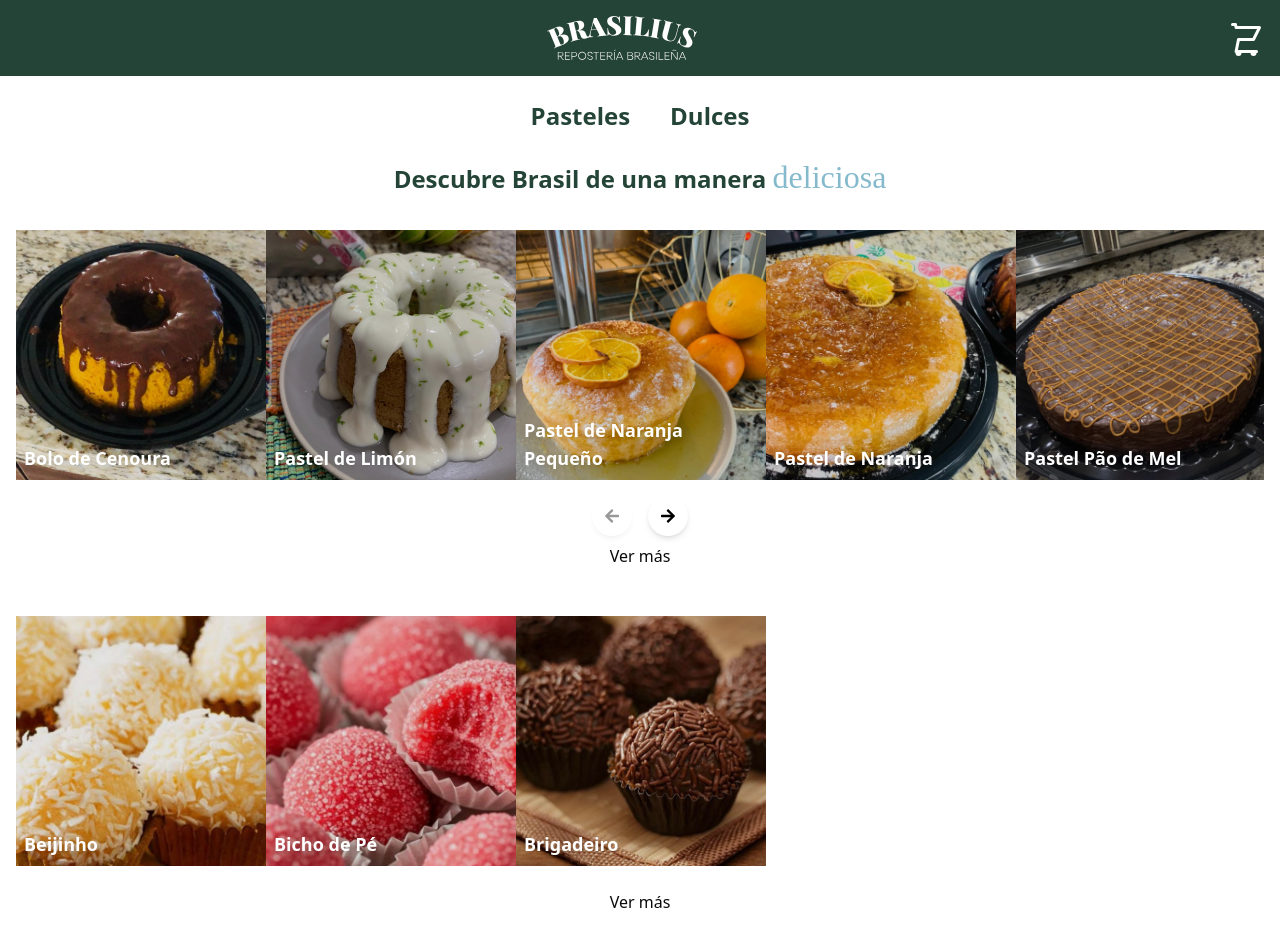
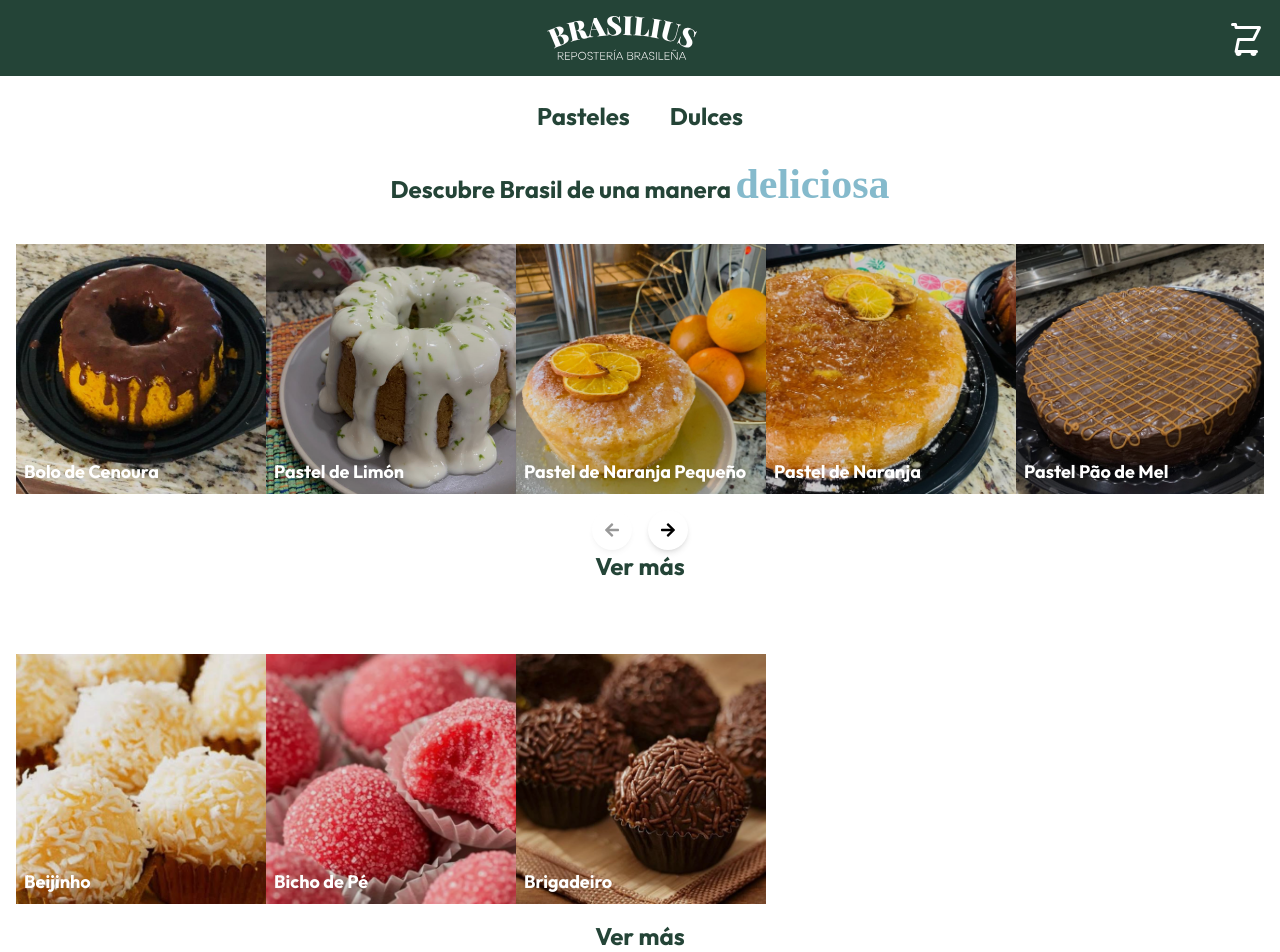
Before and after one commit to Ivan-Herrera-Garcia/shopcake, a Next.js app: page / in a window 1280 px wide. Shown: the top 952 px of the page. Built offline with nearby package versions, Linux system fonts and the light colour scheme; a web font is replaced by a local one.

Commit message:
cambios de diseño

```diff
--- a/app/globals.css
+++ b/app/globals.css
@@ -48,6 +48,9 @@
 }
 
 :root {
+  --font-geist-sans: "Geist Sans", sans-serif;
+  --font-geist-mono: "Geist Mono", monospace;
+  --font-outfit: "Outfit", sans-serif;
   --radius: 0.625rem;
   --background: oklch(1 0 0);
   --foreground: oklch(0.145 0 0);
@@ -140,10 +143,12 @@
 
 .cursive {
   font-family: "Cedarville Cursive", cursive;
-  font-weight: 400;
+  font-weight: 600;
+  font-size: 42px;
   font-style: normal;
 }
 
 html {
   scroll-behavior: smooth;
+  font-family: var(--font-outfit);
 }
--- a/app/layout.js
+++ b/app/layout.js
@@ -1,4 +1,4 @@
-import { Geist, Geist_Mono } from "next/font/google";
+import { Geist, Geist_Mono, Outfit } from "next/font/google";
 import Providers from "./Providers";
 import "./globals.css";
 
@@ -12,20 +12,25 @@ const geistMono = Geist_Mono({
   subsets: ["latin"],
 });
 
+const outfit = Outfit({
+  variable: "--font-outfit",
+  subsets: ["latin"],
+});
+
 export const metadata = {
   title: "Brasilius",
   description: "Desde la calidez de Brasil, traemos los sabores más auténticos y deliciosos de la repostería brasileña. Disfruta de nuestros pasteles y dulces tradicionales, elaborados con amor y pasión por la cocina brasileña.",
   icons: {
-    icon: "https://dulcebrasil.netlify.app/image_2.jpg",
+    icon: "https://brasilius.netlify.app/image_2.jpg",
   },
   openGraph: {
     title: "Brasilius",
     description: "Desde la calidez de Brasil, traemos los sabores más auténticos y deliciosos de la repostería brasileña. Disfruta de nuestros pasteles y dulces tradicionales, elaborados con amor y pasión por la cocina brasileña.",
-    url: "https://dulcebrasil.netlify.app/",
+    url: "https://brasilius.netlify.app/",
     siteName: "Brasilius",
     images: [
       {
-        url: "https://dulcebrasil.netlify.app/image_2.jpg",
+        url: "https://brasilius.netlify.app/image_2.jpg",
         width: 800,
         height: 600,
         alt: "Brasilius Logo",
@@ -36,7 +41,7 @@ export const metadata = {
     title: "Brasilius",
     description: "Desde la calidez de Brasil, traemos los sabores más auténticos y deliciosos de la repostería brasileña. Disfruta de nuestros pasteles y dulces tradicionales, elaborados con amor y pasión por la cocina brasileña.",
     card: "summary_large_image",
-    site: "@dulcebrasil",
+    site: "@brasilius",
   },
 };
 
@@ -49,7 +54,7 @@ export default function RootLayout({ children }) {
         <link href="https://fonts.googleapis.com/css2?family=Cedarville+Cursive&display=swap" rel="stylesheet" />
       </head>
       <body
-        className={`${geistSans.variable} ${geistMono.variable} antialiased`}
+        className={`${geistSans.variable} ${geistMono.variable} ${outfit.variable} antialiased`}
       >
         <Providers>
           {children}
--- a/app/page.js
+++ b/app/page.js
@@ -11,7 +11,6 @@ import "swiper/css/navigation";
 
 import { useDispatch } from "react-redux";
 import { addToCart } from "@/store/cartSlice";
-
 
 import { FaArrowRight, FaArrowLeft } from "react-icons/fa";
 
@@ -27,6 +26,7 @@ export default function HomePage() {
   const handleAddToCart = () => {
     if (cantidad < 1) return; // evitar agregar 0 o negativo
     dispatch(addToCart({ ...selectedProduct, quantity: cantidad }));
+    setAnyProduct(true);
     setSelectedProduct(null); // cerrar modal
   };
 
@@ -41,13 +41,6 @@ export default function HomePage() {
   const [tamano, settamano] = useState("chico"); // tamano inicial
 
   const [anyProduct, setAnyProduct] = useState(false);
-
-  useEffect(() => {
-    if (selectedProduct) {
-      setAnyProduct(true);
-    }
-  }, [selectedProduct]);
-
 
   const pasteles = useRef(null);
   const dulces = useRef(null);
@@ -122,9 +115,9 @@ export default function HomePage() {
         {/* Navbar */}
         <nav className="flex justify-center w-full mb-6">
           <ul className="flex space-x-6 md:space-x-10 text-lg md:text-2xl font-bold">
-            <li><a onClick={() => scrollToSection(pasteles)} className="principal">Pasteles</a></li>
+            <li><a onClick={() => scrollToSection(pasteles)} className="principal hover:cursor-pointer" aria-label="Ir a la sección de pasteles" aria-labelledby="Ir a la sección de pasteles">Pasteles</a></li>
             {/* <li><a href="#" className="principal">Roscas</a></li> */}
-            <li><a onClick={() => scrollToSection(dulces)} className="principal">Dulces</a></li>
+            <li><a onClick={() => scrollToSection(dulces)} className="principal hover:cursor-pointer" aria-label="Ir a la sección de dulces" aria-labelledby="Ir a la sección de dulces">Dulces</a></li>
             {/* <li><a href="#" className="principal">Galeria</a></li> */}
           </ul>
         </nav>
@@ -132,7 +125,7 @@ export default function HomePage() {
         {/* Subtitulo */}
         <h2 className="text-center text-2xl font-bold mb-8 principal">
           Descubre Brasil de una manera{" "}
-          <span className="secundario cursive text-[32px]">deliciosa</span>
+          <span className="secundario cursive">deliciosa</span>
         </h2>
 
         <div className="w-full max-w-7xl mb-12 relative flex flex-col items-center" ref={pasteles}>
@@ -191,7 +184,11 @@ export default function HomePage() {
             </button>
           </div>
 
-          <p className="mt-2 text-sm sm:text-base">Ver más</p>
+          <div className="flex justify-center w-full mb-6">
+            <ul className="flex space-x-6 md:space-x-10 text-lg md:text-2xl font-bold">
+              <li><a className="principal">Ver más</a></li>
+            </ul>
+          </div>
         </div>
 
         <div className="w-full max-w-7xl mb-12 relative flex flex-col items-center" ref={dulces}>
@@ -236,6 +233,8 @@ export default function HomePage() {
           {/* Botones flechas */}
           <div className="flex items-center justify-center gap-4 mt-4">
             <button
+              aria-label="Desplazamiento izquierdo en seccion de dulces"
+              aria-labelledby="Desplazamiento izquierdo en seccion de dulces"
               id="prevDulces"
               className="bg-white text-black w-10 h-10 flex items-center justify-center rounded-full shadow-md hover:bg-gray-100 font-bold disabled:opacity-40 disabled:cursor-not-allowed"
             >
@@ -243,6 +242,8 @@ export default function HomePage() {
             </button>
 
             <button
+              aria-label="Desplazamiento derecho en seccion de dulces"
+              aria-labelledby="Desplazamiento derecho en seccion de dulces"
               id="nextDulces"
               className="bg-white text-black w-10 h-10 flex items-center justify-center rounded-full shadow-md hover:bg-gray-100 font-bold disabled:opacity-40 disabled:cursor-not-allowed"
             >
@@ -250,7 +251,11 @@ export default function HomePage() {
             </button>
           </div>
 
-          <p className="mt-2 text-sm sm:text-base">Ver más</p>
+          <div className="flex justify-center w-full mb-6">
+            <ul className="flex space-x-6 md:space-x-10 text-lg md:text-2xl font-bold">
+              <li><a className="principal">Ver más</a></li>
+            </ul>
+          </div>
         </div>
 
         {/* Modal */}
@@ -259,6 +264,8 @@ export default function HomePage() {
             <div className="bg-white p-6 rounded-2xl w-[95%] max-w-3xl relative flex flex-col md:flex-row gap-6">
               {/* Botón cerrar */}
               <button
+                aria-label="Cerrar modal"
+                aria-labelledby="Cerrar modal"
                 onClick={() => setSelectedProduct(null)}
                 className="absolute top-4 right-4 text-gray-500 hover:text-black text-xl hover:cursor-pointer"
               >
@@ -286,6 +293,8 @@ export default function HomePage() {
                   {/* tamanos */}
                   <div className="mt-4 flex gap-6">
                     <div
+                      aria-label="Seleccionar tamaño chico"
+                      aria-labelledby="Seleccionar tamaño chico"
                       onClick={() => settamano("chico")}
                       className={`hover:cursor-pointer flex flex-col items-center border p-3 rounded-lg w-28 ${tamano === "chico" ? "border-green-600" : "border-gray-300"
                         }`}
@@ -296,6 +305,8 @@ export default function HomePage() {
                     </div>
 
                     <div
+                      aria-label="Seleccionar tamaño grande"
+                      aria-labelledby="Seleccionar tamaño grande"
                       onClick={() => settamano("grande")}
                       className={`hover:cursor-pointer flex flex-col items-center border p-3 rounded-lg w-28 ${tamano === "grande" ? "border-green-600" : "border-gray-300"
                         }`}
@@ -317,6 +328,8 @@ export default function HomePage() {
                 <div className="mt-4">
                   <p className="font-semibold">Cantidad:</p>
                   <input
+                    aria-label="Cantidad de productos"
+                    aria-labelledby="Cantidad de productos"
                     type="number"
                     min="1"
                     value={cantidad}
@@ -328,6 +341,8 @@ export default function HomePage() {
                 {/* Botones */}
                 <div className="mt-6 flex flex-col gap-3">
                   <button
+                    aria-label="Agregar producto al carrito"
+                    aria-labelledby="Agregar producto al carrito"
                     onClick={handleAddToCart}
                     className="bg-[#244437] hover:bg-[#1a332a] text-white py-2 rounded-md hover:cursor-pointer"
                   >
--- a/components/carrito/CarritoSidebar.js
+++ b/components/carrito/CarritoSidebar.js
@@ -3,6 +3,7 @@
 import { useSelector, useDispatch } from "react-redux";
 import { removeFromCart } from "./../../store/cartSlice"; // 👈 importa tu acción
 import { X } from "lucide-react"; // icono más bonito
+import Image from "next/image";
 
 export default function CarritoSidebar({ onClose }) {
   const items = useSelector((state) => state.cart.items);
@@ -40,6 +41,16 @@ export default function CarritoSidebar({ onClose }) {
                 key={item.id}
                 className="flex justify-between items-center bg-gray-50 p-3 rounded-lg shadow-sm"
               >
+                <div className="flex gap-2">
+                  <Image
+                    width={64}
+                    height={64}
+                    src={item.image}
+                    alt={item.name}
+                    className="w-16 h-16 object-cover rounded-md"
+                    aria-labelledby={"Imagen del producto " + item.name}
+                    aria-label={"Imagen del producto " + item.name}
+                  />
                   <div>
                     <p className="font-semibold">{item.name}</p>
                     <p className="text-sm text-gray-600">
@@ -49,8 +60,11 @@ export default function CarritoSidebar({ onClose }) {
                       Tamaño: {item.tamano}
                     </p>
                   </div>
-                <div className="flex items-center gap-2">
+                </div>
+                <div className="flex items-start gap-2">
                   <button
+                    aria-label={"Remover producto del carrito " + item.name}
+                    aria-labelledby={"Remover producto del carrito " + item.name}
                     onClick={() => dispatch(removeFromCart(item.id))}
                     className="text-red-500 hover:text-red-700 font-bold hover:cursor-pointer"
                   >
@@ -66,6 +80,8 @@ export default function CarritoSidebar({ onClose }) {
         {items.length > 0 && (
           <div className="mt-6 border-t pt-4">
             <a
+              aria-labelledby="Enviar pedido por WhatsApp"
+              aria-label="Enviar pedido por WhatsApp"
               href={whatsappLink}
               target="_blank"
               rel="noopener noreferrer"
```
Lines whose indentation alone changed are shown as unchanged.
